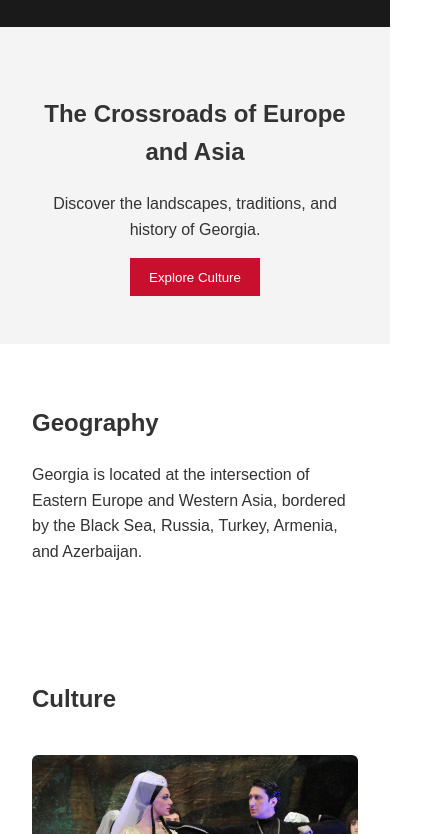
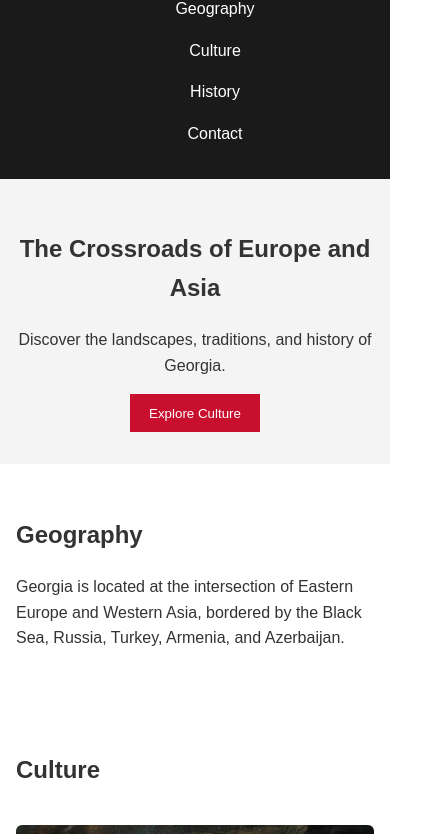
Before and after one commit to Devin0076/Assignment-1-Building-in-the-Full-Stack, a plain HTML site: page index.html in a window 390 px wide. Shown: the part 122-956 px from the top of the page, 441 px wide, since content can reach past the window. Drawn offline with Linux system fonts and the light colour scheme.

Commit message:
Commit 4: Added the responsive design with some media queries

```diff
--- a/style.css
+++ b/style.css
@@ -69,3 +69,24 @@ form {
   gap: 0.6rem;
   max-width: 400px;
 }
+
+/* Making it responsive */
+@media (max-width: 768px) {
+  nav {
+    flex-direction: column;
+    gap: 0.5rem;
+  }
+
+  nav ul {
+    flex-direction: column;
+    align-items: center;
+  }
+
+  section {
+    padding: 2rem 1rem;
+  }
+
+  .hero {
+    padding: 2rem 1rem;
+  }
+}
```
